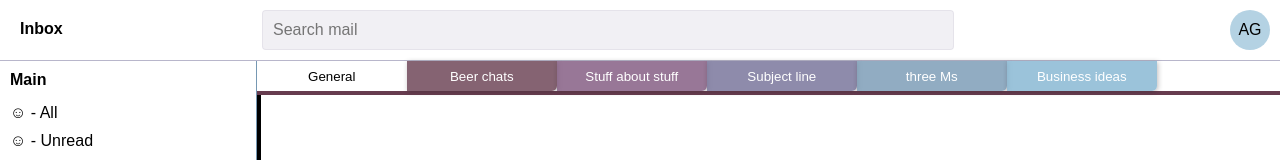
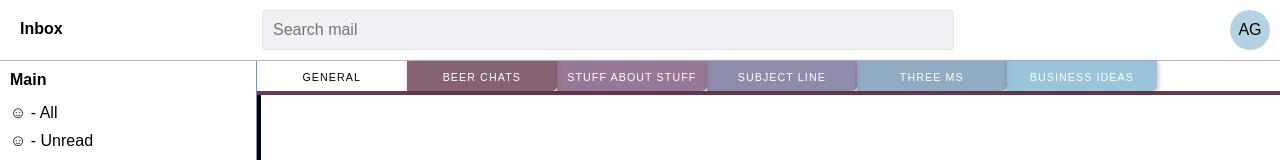
Before and after one commit to gloverab/tbox-redux, a React (Create React App) app: page / in a window 1280 px wide. Shown: the top 160 px of the page. Built offline with nearby package versions, Linux system fonts and the light colour scheme.

Commit message:
subject styles

```diff
--- a/src/App.css
+++ b/src/App.css
@@ -328,7 +328,9 @@
 }
 
 .subject-button span {
-  font-size: 10pt;
+  text-transform: uppercase;
+  letter-spacing: 1.1px;
+  font-size: 8pt;
   color: white;
 }
 
```
